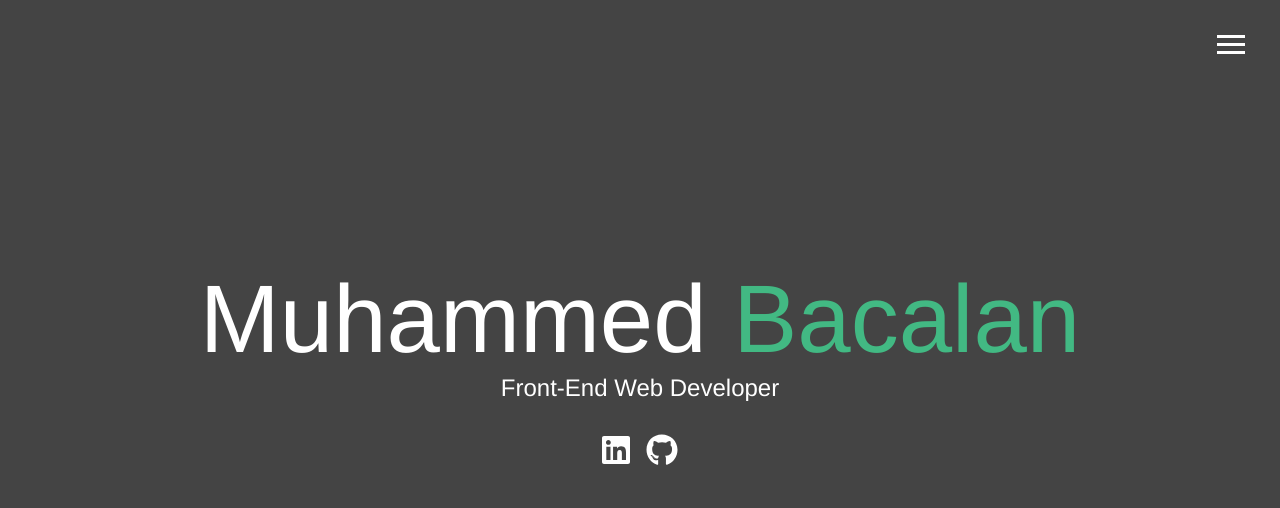
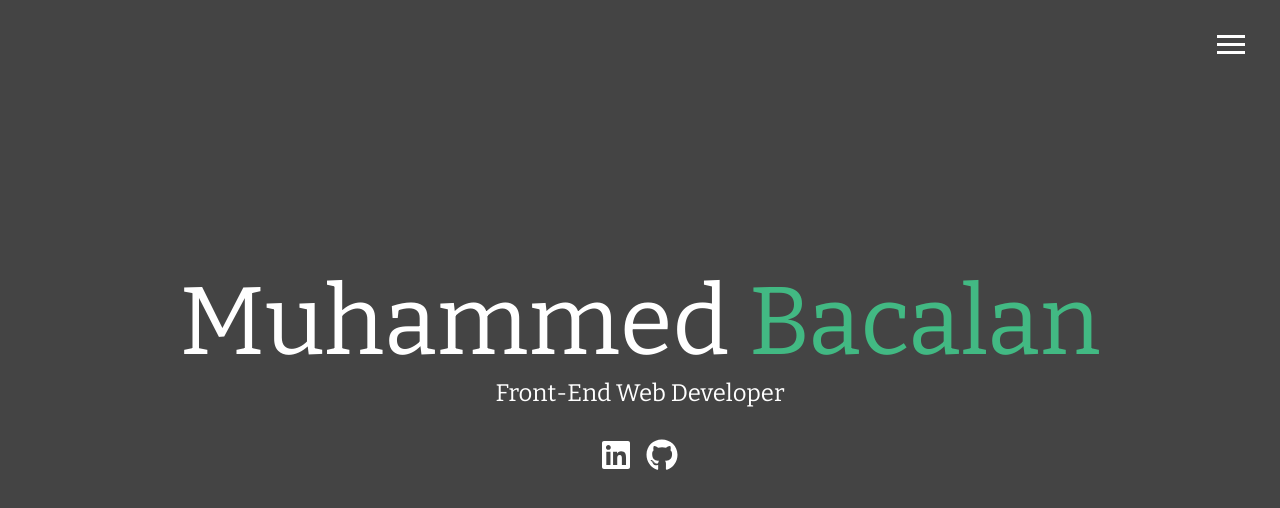
Before and after one commit to mbacalan/muhammedbacalan, a Vue app: page / in a window 1280 px wide. Shown: the top 508 px of the page. Built offline with nearby package versions, Linux system fonts and the light colour scheme.

Commit message:
Move some general styles from Home to App
This means having general styles un-scoped and applied to all components

```diff
--- a/src/App.vue
+++ b/src/App.vue
@@ -20,21 +20,53 @@ export default {
 
 <style lang="scss">
 @import "@/assets/_styleUtils.scss";
+@import url("https://fonts.googleapis.com/css?family=Bitter");
 
 * {
   box-sizing: border-box;
 }
 
 body {
-  font-family: "Avenir", Helvetica, Arial, sans-serif;
+  font-family: "Bitter", serif;
   background-color: $primary-color;
   color: #fff;
   margin: 0;
 }
 
 #app {
+  min-height: calc(100vh - 50px);
+  overflow: hidden;
   -webkit-font-smoothing: antialiased;
   -moz-osx-font-smoothing: grayscale;
-  text-align: center;
+}
+
+h1,
+h2 {
+  margin: 0;
+  font-weight: 400;
+
+  &.lg {
+    font-size: 6rem;
+  }
+
+  &.sm {
+    margin-bottom: 2rem;
+  }
+
+  span {
+    color: $secondary-color;
+  }
+}
+
+a {
+  color: #fff;
+}
+
+@include mediaM {
+  h1.lg {
+    font-size: 2.8rem;
+    margin-top: 20vh;
+    margin-bottom: 1rem;
+  }
 }
 </style>
--- a/src/views/Home.vue
+++ b/src/views/Home.vue
@@ -24,8 +24,7 @@ export default {
 
 .home {
   padding: 4rem;
-  height: 100%;
-  overflow: hidden;
+  text-align: center;
 
   h1 {
     margin-top: 25vh;
@@ -45,39 +44,11 @@ export default {
   }
 }
 
-h1,
-h2 {
-  margin: 0;
-  font-weight: 400;
-
-  &.lg {
-    font-size: 6rem;
-  }
-
-  &.sm {
-    margin-bottom: 2rem;
-  }
-
-  span {
-    color: $secondary-color;
-  }
-}
-
-a {
-  color: #fff;
-}
-
 // Media Queries
 @include mediaM {
   .home {
     align-items: center;
     padding: 2rem;
   }
-
-  h1.lg {
-    font-size: 3rem;
-    margin-top: 20vh;
-    margin-bottom: 1rem;
-  }
 }
 </style>
```
